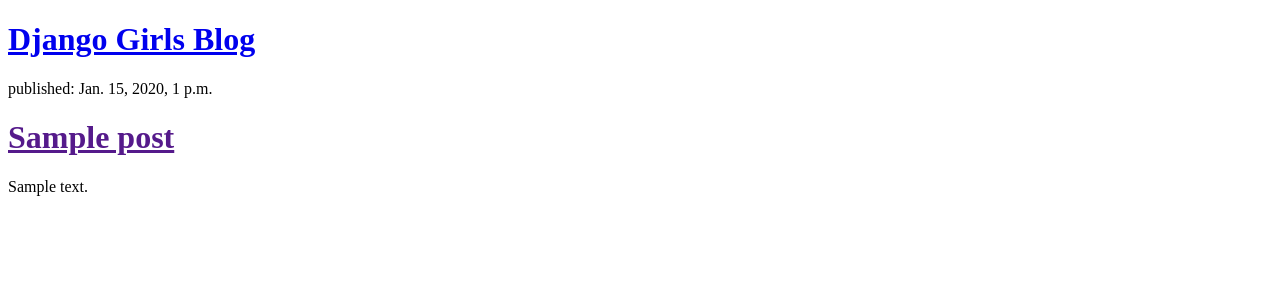
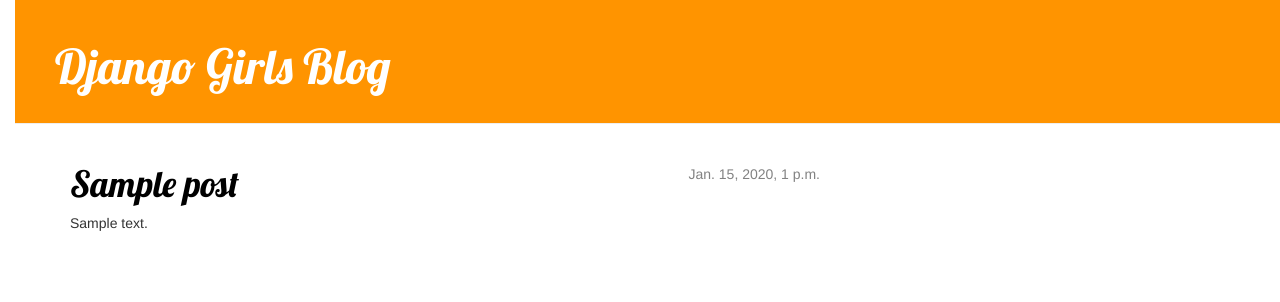
Before and after one commit to timekeeper007/my-django-blog, a Django app: template blog/templates/blog/post_list.html in a window 1280 px wide. Shown: the top 302 px of the page. Run offline with Django 3.2, Linux system fonts and the light colour scheme; the template is opened without the code that fills it: values that come from a table or form of the project are taken from there, others are empty; tables that the repository leaves empty hold one stand-in row (values such as "Sample post"); some libraries are stand-ins or nearby versions.

Commit message:
Added view and template for detailed blog post as well as CSS for the site.

```diff
--- /dev/null
+++ b/blog/static/css/blog.css
@@ -0,0 +1,60 @@
+h1 a {
+    color: #FCA205;
+    }
+
+body {
+    padding-left: 15px;
+    }
+
+h1 a {
+    color: #FCA205;
+    font-family: 'Lobster';
+    }
+
+.page-header {
+        background-color: #ff9400;
+        margin-top: 0;
+        padding: 20px 20px 20px 40px;
+    }
+
+    .page-header h1, .page-header h1 a, .page-header h1 a:visited, .page-header h1 a:active {
+        color: #ffffff;
+        font-size: 36pt;
+        text-decoration: none;
+    }
+
+    .content {
+        margin-left: 40px;
+    }
+
+    h1, h2, h3, h4 {
+        font-family: 'Lobster', cursive;
+    }
+
+    .date {
+        float: right;
+        color: #828282;
+    }
+
+    .save {
+        float: right;
+    }
+
+    .post-form textarea, .post-form input {
+        width: 100%;
+    }
+
+    .top-menu, .top-menu:hover, .top-menu:visited {
+        color: #ffffff;
+        float: right;
+        font-size: 26pt;
+        margin-right: 20px;
+    }
+
+    .post {
+        margin-bottom: 70px;
+    }
+
+    .post h1 a, .post h1 a:visited {
+        color: #000000;
+    }
--- /dev/null
+++ b/blog/templates/blog/base.html
@@ -0,0 +1,33 @@
+{% load staticfiles %}
+
+<!DOCTYPE html>
+    <html>
+        <head>
+            <title>Django Girls blog</title>
+            <!-- Latest compiled and minified CSS -->
+            <link rel="stylesheet"
+                  href="https://maxcdn.bootstrapcdn.com/bootstrap/3.3.7/css/bootstrap.min.css"
+                  integrity="sha384-BVYiiSIFeK1dGmJRAkycuHAHRg32OmUcww7on3RYdg4Va+PmSTsz/K68vbdEjh4u"
+                  crossorigin="anonymous">
+            <!--
+            <link rel="stylesheet" href="//maxcdn.bootstrapcdn.com/bootstrap/3.2.0/css/bootstrap.min.css">
+            <link rel="stylesheet" href="//maxcdn.bootstrapcdn.com/bootstrap/3.2.0/css/bootstrap-theme.min.css">
+            -->
+            <link href='https://fonts.googleapis.com/css?family=Lobster&subset=latin,latin-ext' rel='stylesheet' type='text/css'>
+            <link rel="stylesheet" href="{% static 'css/blog.css' %}">
+        </head>
+
+        <body>
+            <div class="page-header">
+                <h1><a href="/">Django Girls Blog</a></h1>
+            </div>
+            <div class="content container">
+                <div class="row">
+                    <div class="col-md-8">
+                    {% block content %}
+                    {% endblock %}
+                    </div>
+                </div>
+            </div>
+        </body>
+    </html>
--- a/blog/templates/blog/post_list.html
+++ b/blog/templates/blog/post_list.html
@@ -1,20 +1,13 @@
-<!DOCTYPE html>
-<html>
-    <head>
-        <title>Django Girls blog</title>
-    </head>
-    <body>
-    <div>
-        <h1><a href="/">Django Girls Blog</a></h1>
-    </div>
+{% extends 'blog/base.html' %}
 
+{% block content %}
     {% for post in posts %}
-        <div>
-            <p>published: {{ post.published_date }}</p>
-            <h1><a href="">{{ post.title }}</a></h1>
+        <div class="post">
+            <div class="date">
+                {{ post.published_date }}
+            </div>
+            <h1><a href="{% url 'post_detail' pk=post.pk %}">{{ post.title }}</a></h1>
             <p>{{ post.text|linebreaksbr }}</p>
         </div>
     {% endfor %}
-
-    </body>
-</html>
+{% endblock content %}
--- a/blog/urls.py
+++ b/blog/urls.py
@@ -2,5 +2,10 @@ from django.conf.urls import url
 from . import views
 
 urlpatterns = [
-    url(r'^$', views.post_list, name='post_list'),
+    url(r'^$',
+        views.post_list,
+        name='post_list'),
+    url(r'^post/(?P<pk>[0-9]+)/$',
+        views.post_detail,
+        name='post_detail'),
 ]
```
Also changed, not shown: blog/templates/blog/post_detail.html (added, +13 -0 lines), blog/views.py (+11 -2 lines).
